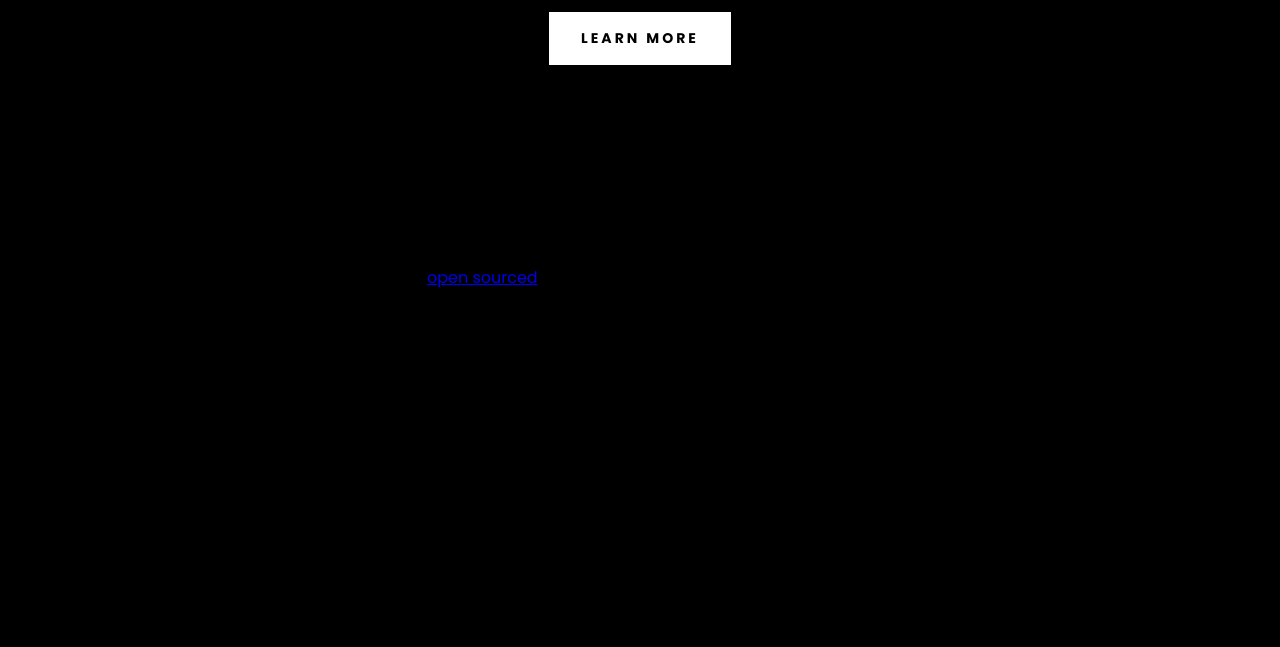
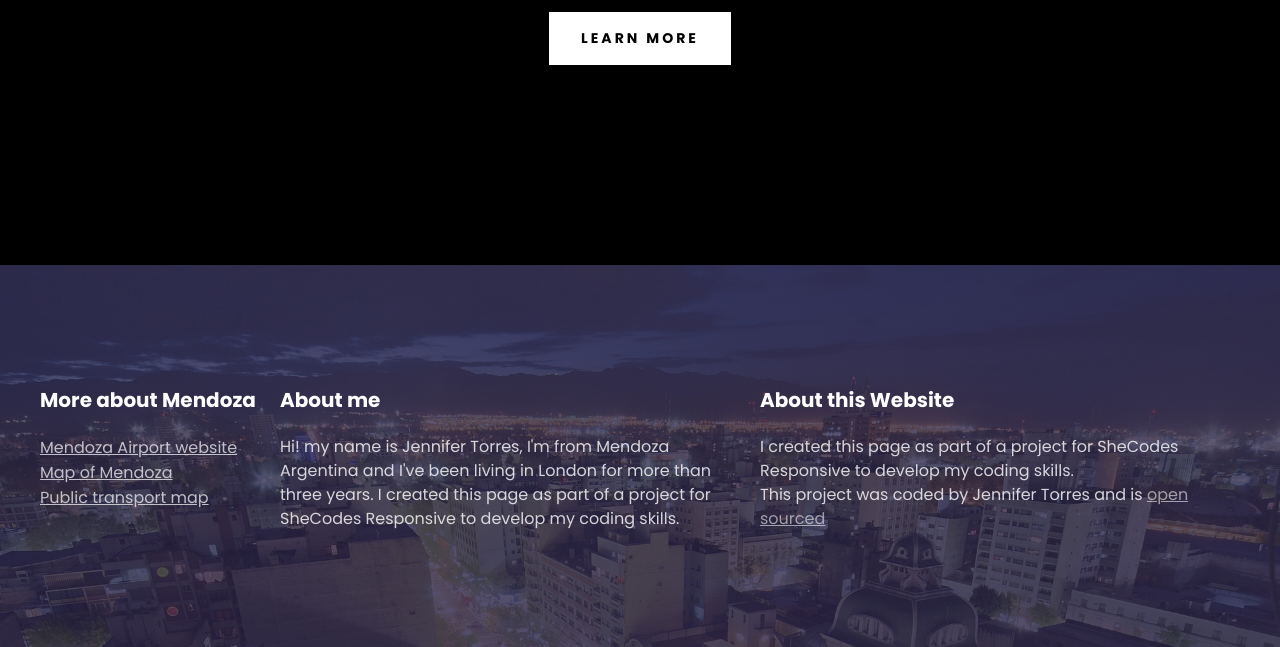
Before and after one commit to Jenn-Torres/Mendoza-travel-project, a plain HTML site: page index.html in a window 1280 px wide. Shown: the part 431-1078 px from the top of the page. Before the commit the page ends 800 px from the top, so only its background shows below. Drawn offline with Linux system fonts and the light colour scheme.

Commit message:
Footer added

```diff
--- a/index.html
+++ b/index.html
@@ -21,7 +21,50 @@
         <h2>The land of sun and good wine</h2>
         <a href="#more">Learn more</a>
       </header>
+    </div>
     <footer>
+      <section class="grid">
+        <div>
+          <h3>More about Mendoza</h3>
+          <ul>
+            <li>
+              <a
+                href="https://airmundo.com/en/airports/mendoza-airport/"
+                target="_blank"
+              >
+                Mendoza Airport website</a
+              >
+            </li>
+            <li>
+              <a href="https://goo.gl/maps/Pxrw61dXK8ZfjAtL8" target="_blank">
+                Map of Mendoza
+              </a>
+            </li>
+            <li>
+              <a
+                href="https://www.pinterest.co.uk/pin/576883033494760589/"
+                target="_blank"
+              >
+                Public transport map</a
+              >
+            </li>
+          </ul>
+        </div>
+        <div>
+          <h3>About me</h3>
+          <p>
+            Hi! my name is Jennifer Torres, I'm from Mendoza Argentina and I've
+            been living in London for more than three years. I created this page
+            as part of a project for SheCodes Responsive to develop my coding
+            skills.
+          </p>
+        </div>
+        <div>
+          <h3>About this Website</h3>
+          <p>
+            I created this page as part of a project for SheCodes Responsive to
+            develop my coding skills.
+            <br />
             This project was coded by Jennifer Torres and is
             <a
               href="https://github.com/Jenn-Torres/Mendoza-travel-project"
@@ -29,7 +72,9 @@
             >
               open sourced
             </a>
+          </p>
+        </div>
+      </section>
     </footer>
-    </div>
   </body>
 </html>
--- a/src/styles.css
+++ b/src/styles.css
@@ -45,13 +45,56 @@ header a {
   display: inline-block;
   margin-top: 32px;
 }
+footer {
+  color: white;
+  background-image: linear-gradient(
+      rgba(39, 32, 68, 0.7),
+      rgba(39, 32, 68, 0.8)
+    ),
+    url("../Images/MendozaCity.jpeg");
+  background-repeat: no-repeat;
+  background-size: cover;
+  padding: 100px 0;
+}
+footer h3 {
+  font-weight: 700;
+  font-size: 20px;
+  line-height: 1.5;
+}
+footer p {
+  font-weight: 400;
+  font-size: 16px;
+  line-height: 1.5;
+  opacity: 0.8;
+  margin-right: 18px;
+}
+footer ul {
+  padding: 0;
+}
+footer li {
+  list-style: none;
+  margin: 0;
+  padding: 0;
+}
+footer a {
+  color: white;
+  opacity: 0.7;
+}
+section {
+  max-width: 1200px;
+  margin: 0 auto;
+}
 
 .container {
   max-width: 1200px;
   margin: 0 auto;
 }
+.grid {
+  display: grid;
+  grid-template-columns: 1fr 2fr 2fr;
+}
 
-@media (max-width: 900px) {
+@media (max-width: 960px) {
   header {
     padding: 60px 0;
   }
```
Also changed, not shown: Images/MendozaCity.jpeg (added), 1 other file. Lines whose indentation alone changed are shown as unchanged.
